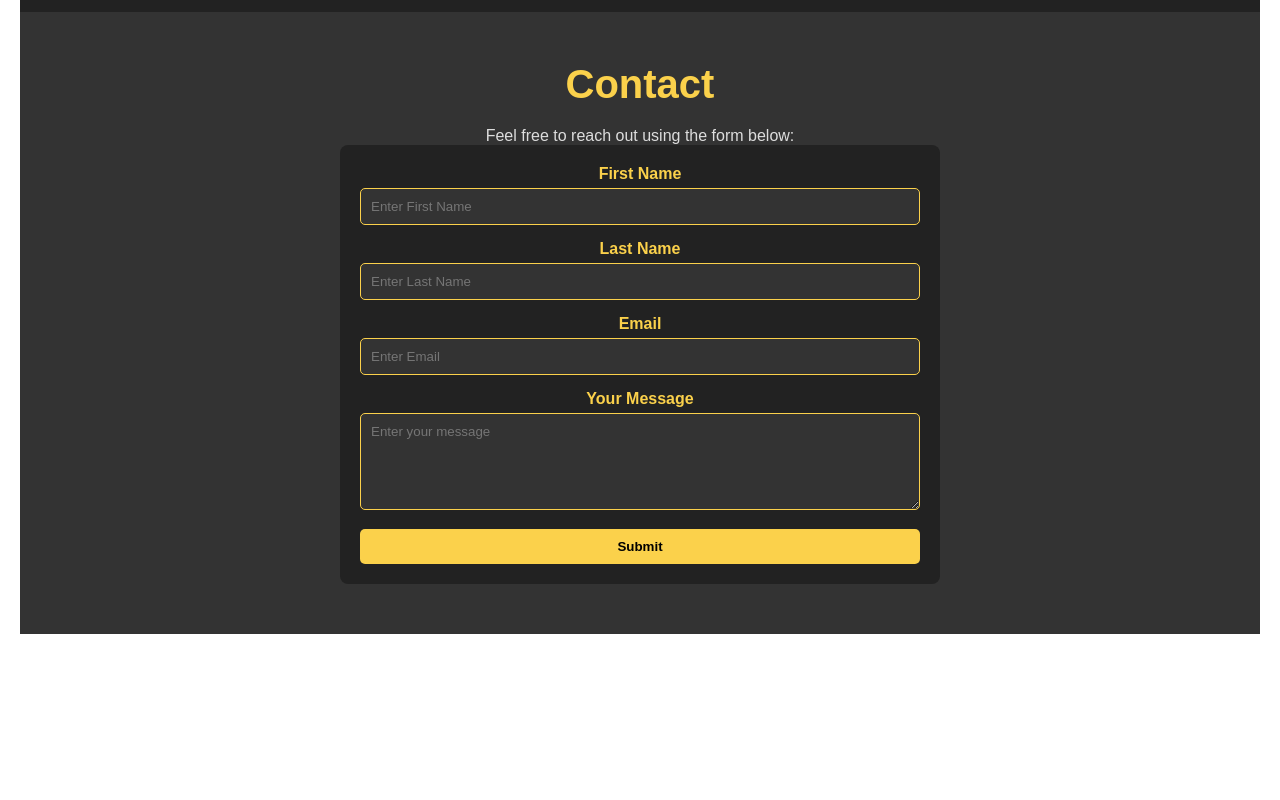
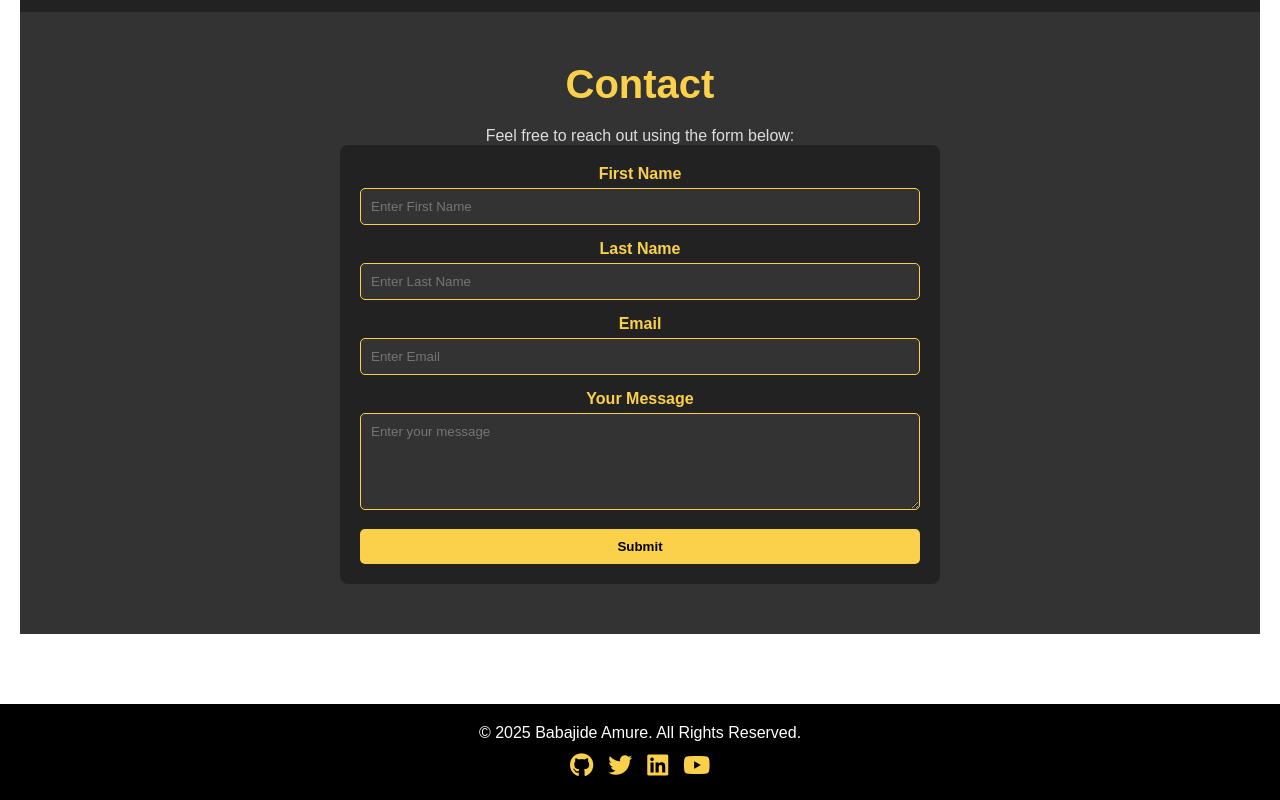
Before and after one commit to babajideamure/My-Page, a plain HTML site: page index.html in a window 1280 px wide. Shown: the part 2261-3061 px from the top of the page. Before the commit the page ends 2915 px from the top, so only its background shows below. Drawn offline with Linux system fonts and the light colour scheme.

Commit message:
added footer

```diff
--- a/index.html
+++ b/index.html
@@ -124,6 +124,19 @@
 </div>
   </div>
 
+  <!-- Footer Section -->
+<footer class="footer">
+  <div class="footer-content">
+    <p>&copy; 2025 Babajide Amure. All Rights Reserved.</p>
+    <div class="footer-links">
+      <a href="https://github.com/babajideamure" target="_blank"><i class="fa-brands fa-github"></i></a>
+      <a href="https://x.com/jyd18" target="_blank"><i class="fa-brands fa-twitter"></i></a>
+      <a href="https://www.linkedin.com/in/babajide-amure-815a5969/" target="_blank"><i class="fa-brands fa-linkedin"></i></a>
+      <a href="https://www.youtube.com/@babajideamure108" target="_blank"><i class="fa-brands fa-youtube"></i></a>
+    </div>
+  </div>
+</footer>
+
   <script src="./script.js"></script>
 </body>
 </html>
--- a/style.css
+++ b/style.css
@@ -459,3 +459,40 @@
     margin: 0 auto;
     width: 90%;
   }
+
+  /* Footer Section */
+.footer {
+  background-color: #000; /* Black background */
+  color: #fff; /* White text */
+  text-align: center;
+  padding: 20px 0;
+  margin-top: 50px;
+}
+
+.footer-content {
+  display: flex;
+  flex-direction: column;
+  align-items: center;
+  justify-content: center;
+}
+
+.footer p {
+  font-size: 1rem;
+  margin-bottom: 10px;
+}
+
+.footer-links {
+  display: flex;
+  gap: 15px;
+}
+
+.footer-links a {
+  color: #fbd14b; /* Yellow icons */
+  font-size: 1.5rem;
+  transition: 0.3s;
+}
+
+.footer-links a:hover {
+  color: #ffdd44; /* Lighter yellow hover */
+  transform: translateY(-3px);
+}
```
